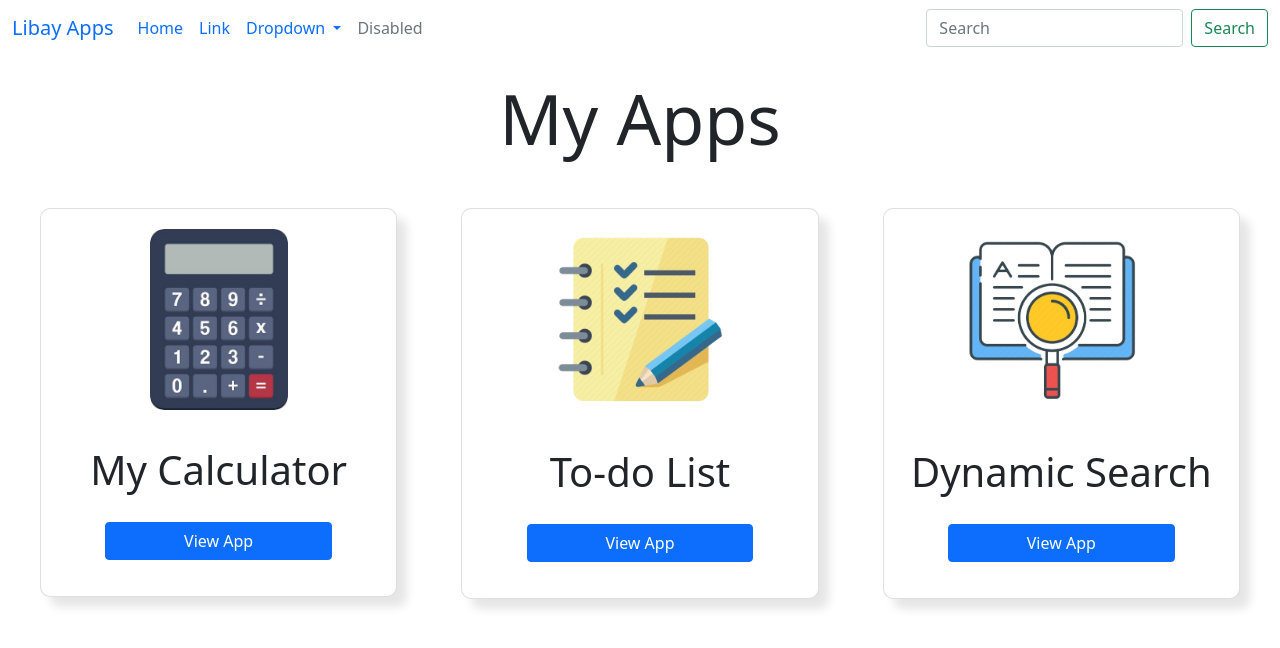
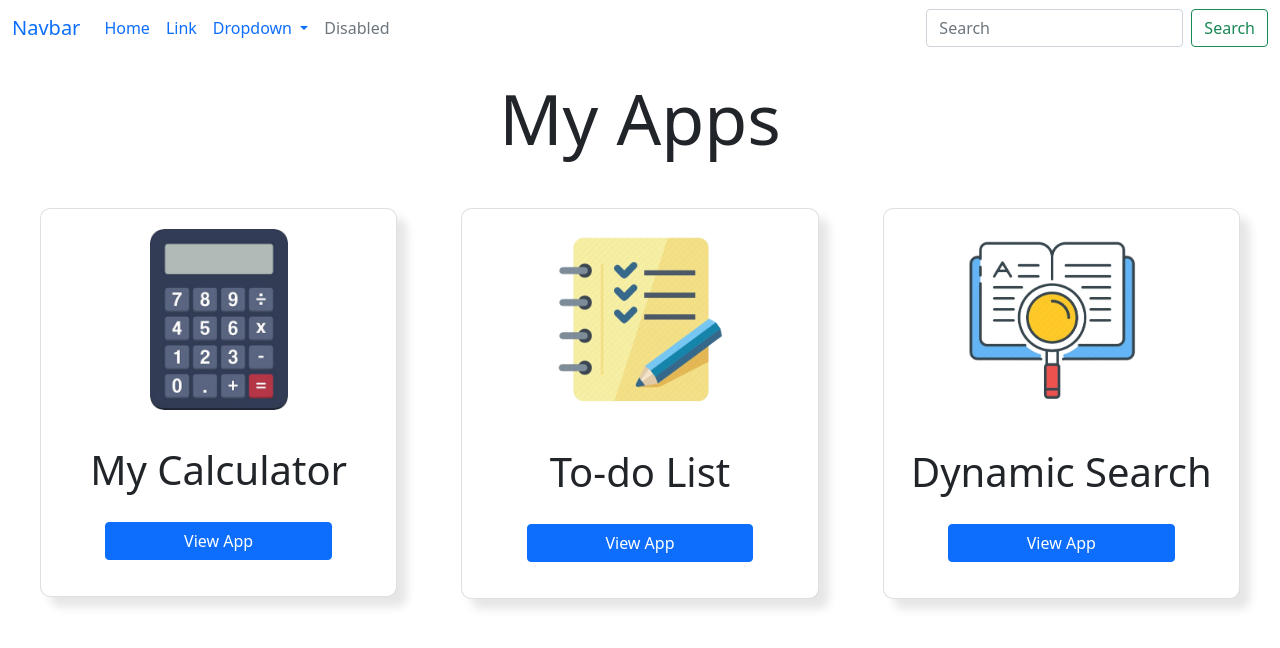
Before and after one commit to anjlibay/libay-my-app, a plain HTML site: page index.html in a window 1280 px wide. Drawn offline with nearby package versions, Linux system fonts and the light colour scheme.

```diff
--- a/index.html
+++ b/index.html
@@ -42,7 +42,7 @@
 </head>
 <nav class="navbar navbar-expand-lg bg-body-tertiary">
     <div class="container-fluid">
-      <a class="navbar-brand" href="#">Libay Apps</a>
+      <a class="navbar-brand" href="#">Navbar</a>
       <button class="navbar-toggler" type="button" data-bs-toggle="collapse" data-bs-target="#navbarSupportedContent" aria-controls="navbarSupportedContent" aria-expanded="false" aria-label="Toggle navigation">
         <span class="navbar-toggler-icon"></span>
       </button>
```
